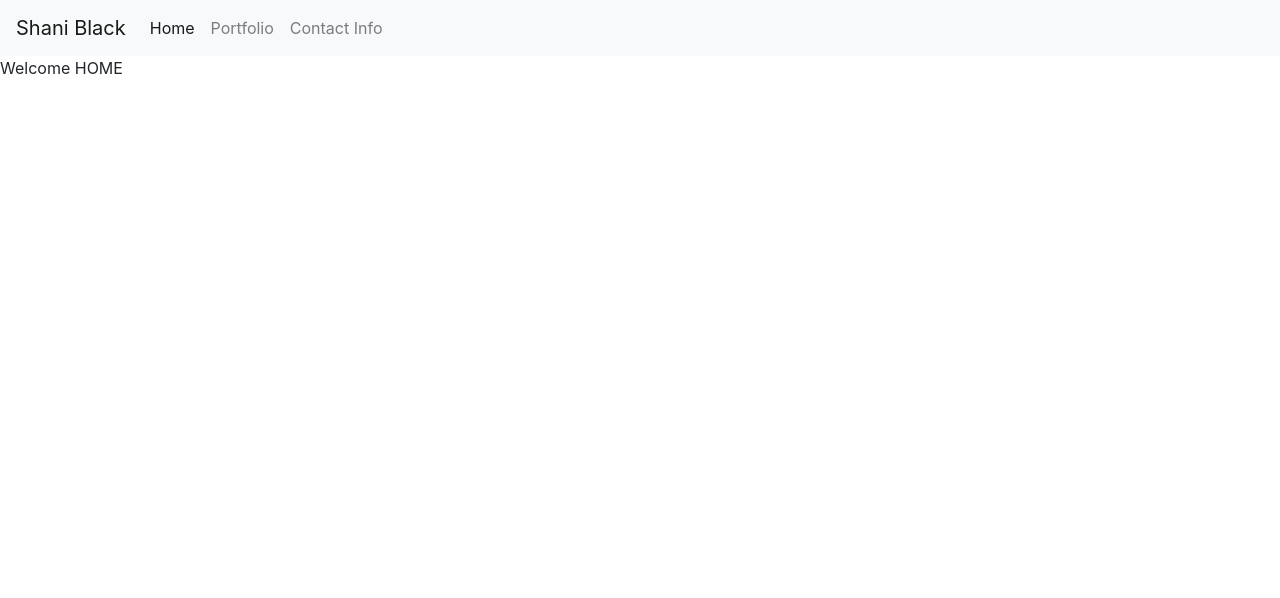
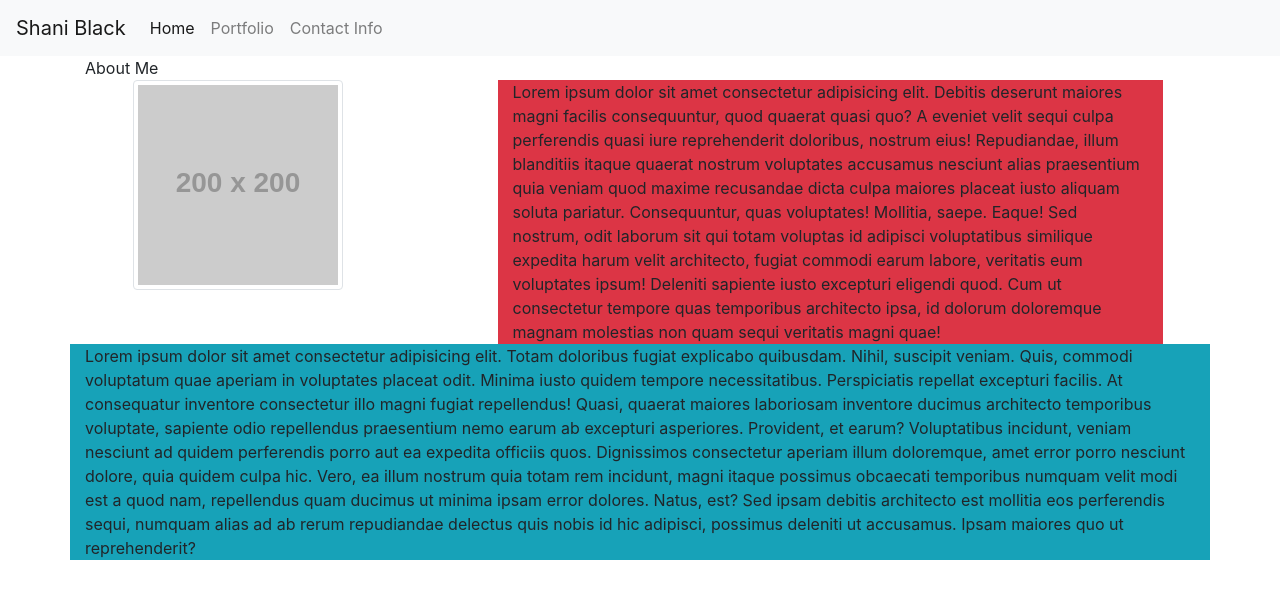
Before and after one commit to ShaniBlack/responsivePortfolio, a plain HTML site: page index.html in a window 1280 px wide. Drawn offline with nearby package versions, Linux system fonts and the light colour scheme; placeholder pictures from the web are drawn by us.

Commit message:
html-added red lip imgs to portfolio html

```diff
--- a/index.html
+++ b/index.html
@@ -6,6 +6,7 @@
     <title>Responsive Portfolio</title>
 
     <link rel="stylesheet" href="https://stackpath.bootstrapcdn.com/bootstrap/4.1.3/css/bootstrap.min.css" integrity="sha384-MCw98/SFnGE8fJT3GXwEOngsV7Zt27NXFoaoApmYm81iuXoPkFOJwJ8ERdknLPMO" crossorigin="anonymous">
+    <link rel="stylesheet" href="style.css"
 
 </head>
 <body>
@@ -30,7 +31,25 @@
         </div>
       </nav></header>
 
-      Welcome HOME
+      <main class="container">
+          <div class="row justify-content-around">
+              <div class="col">About Me</div>
+          </div>
+          <div class="row justify-content-around">
+              <div class="col-lg-3 col-xs-12"><img src="http://placehold.it/200x200" alt="ShaniB1" class="img-thumbnail"></div>
+              <div class="col-lg-7 col-xs-12 bg-danger">Lorem ipsum dolor sit amet consectetur adipisicing elit. Debitis deserunt maiores magni facilis consequuntur, quod quaerat quasi quo? A eveniet velit sequi culpa perferendis quasi iure reprehenderit doloribus, nostrum eius!
+              Repudiandae, illum blanditiis itaque quaerat nostrum voluptates accusamus nesciunt alias praesentium quia veniam quod maxime recusandae dicta culpa maiores placeat iusto aliquam soluta pariatur. Consequuntur, quas voluptates! Mollitia, saepe. Eaque!
+              Sed nostrum, odit laborum sit qui totam voluptas id adipisci voluptatibus similique expedita harum velit architecto, fugiat commodi earum labore, veritatis eum voluptates ipsum! Deleniti sapiente iusto excepturi eligendi quod.
+              Cum ut consectetur tempore quas temporibus architecto ipsa, id dolorum doloremque magnam molestias non quam sequi veritatis magni quae!</div>
+          </div>
+          <div class="row justify-content-around">
+              <div class="col bg-info">Lorem ipsum dolor sit amet consectetur adipisicing elit. Totam doloribus fugiat explicabo quibusdam. Nihil, suscipit veniam. Quis, commodi voluptatum quae aperiam in voluptates placeat odit. Minima iusto quidem tempore necessitatibus.
+              Perspiciatis repellat excepturi facilis. At consequatur inventore consectetur illo magni fugiat repellendus! Quasi, quaerat maiores laboriosam inventore ducimus architecto temporibus voluptate, sapiente odio repellendus praesentium nemo earum ab excepturi asperiores.
+              Provident, et earum? Voluptatibus incidunt, veniam nesciunt ad quidem perferendis porro aut ea expedita officiis quos. Dignissimos consectetur aperiam illum doloremque, amet error porro nesciunt dolore, quia quidem culpa hic.
+              Vero, ea illum nostrum quia totam rem incidunt, magni itaque possimus obcaecati temporibus numquam velit modi est a quod nam, repellendus quam ducimus ut minima ipsam error dolores. Natus, est?
+              Sed ipsam debitis architecto est mollitia eos perferendis sequi, numquam alias ad ab rerum repudiandae delectus quis nobis id hic adipisci, possimus deleniti ut accusamus. Ipsam maiores quo ut reprehenderit?</div>
+          </div>
+      </main>
 
 
 
```
Also changed, not shown: portfolio.html (+18 -1 lines), style.css (added).
